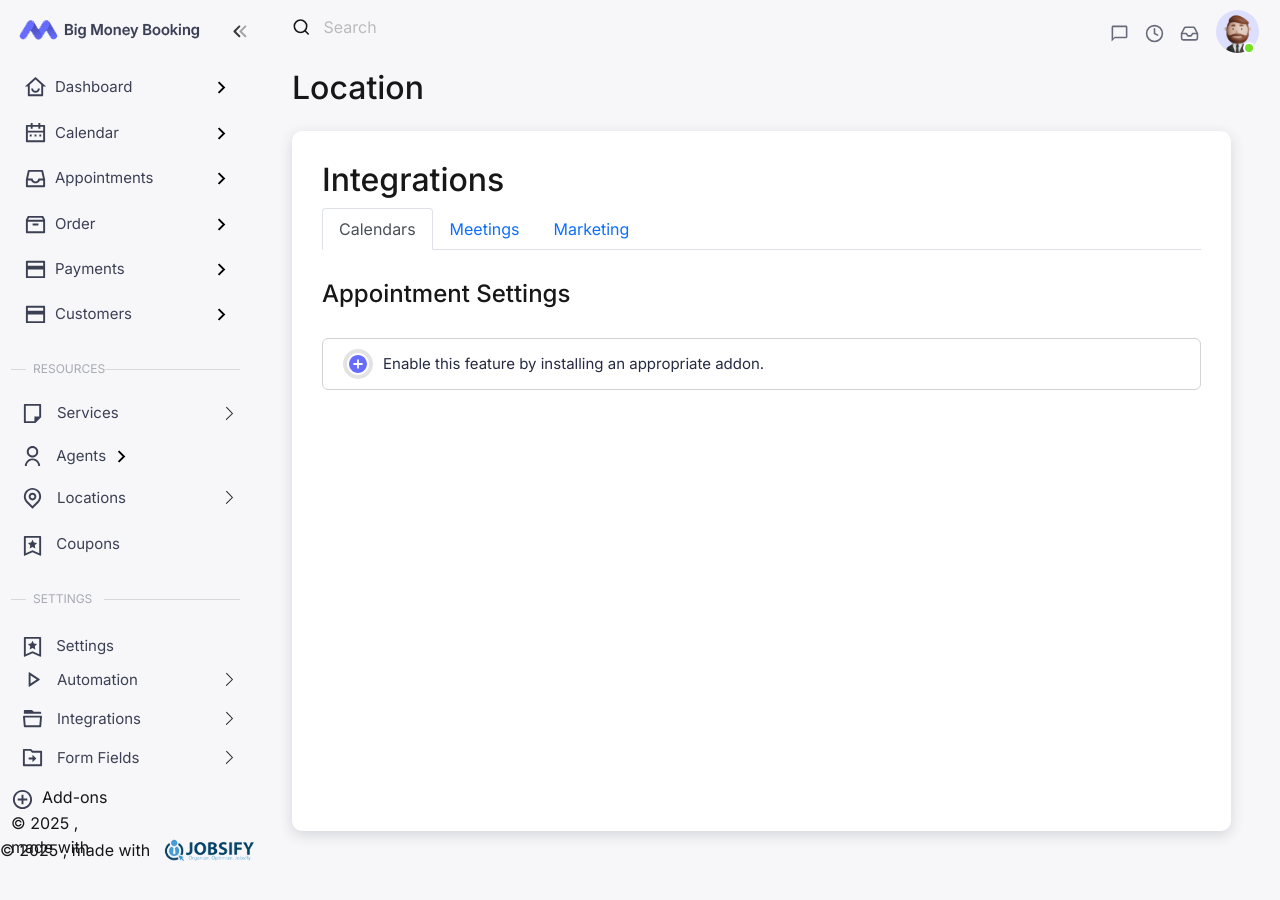
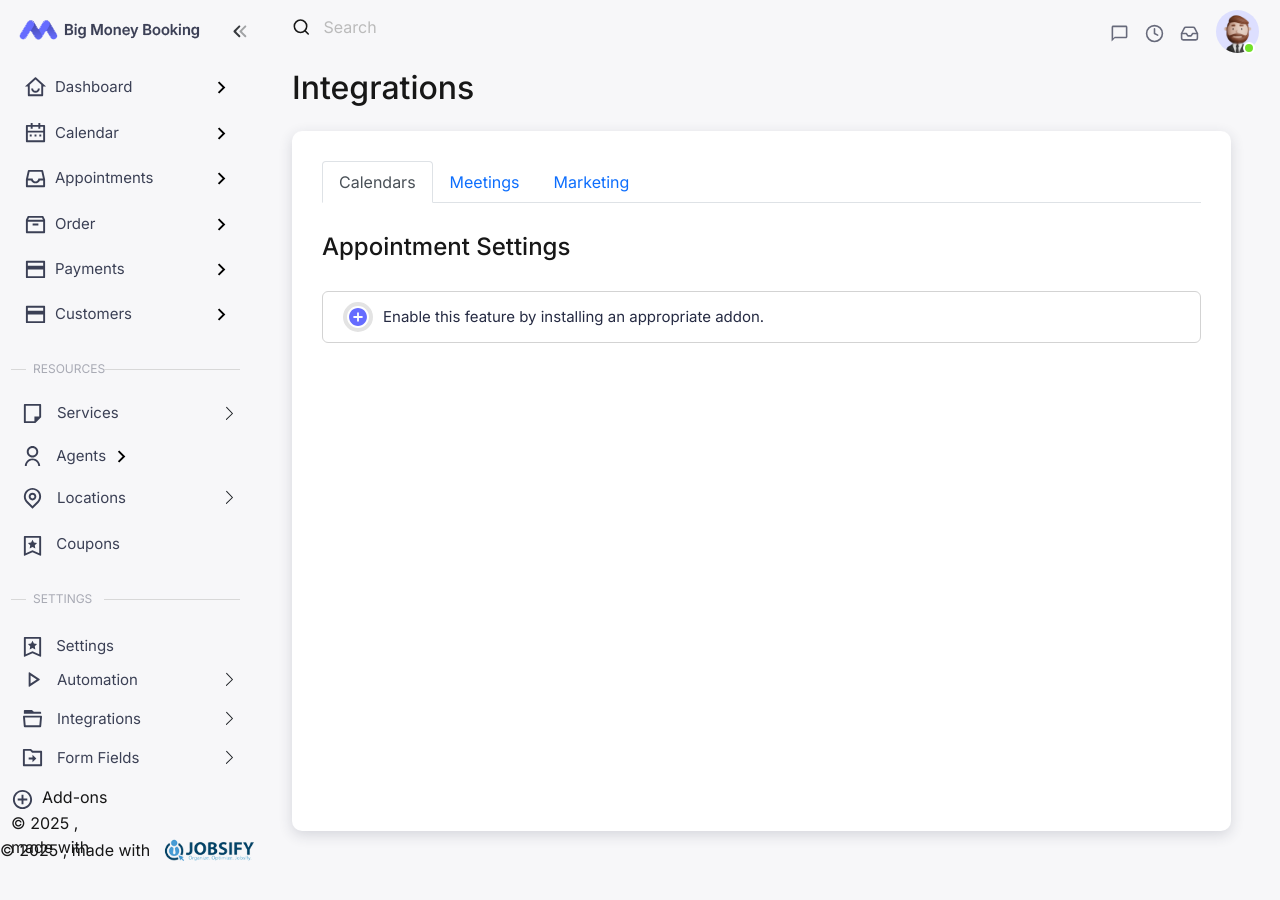
Before and after one commit to ascinate/bigmoney, a Next.js app: page /integrations in a window 1280 px wide. Shown: the top 900 px of the page. Built offline with nearby package versions, Linux system fonts and the light colour scheme.

Commit message:
file next changes

```diff
--- a/src/app/components/AddonMain.js
+++ b/src/app/components/AddonMain.js
@@ -10,6 +10,7 @@ import Extensions from './Extensions'
 import Marketing from './Marketing';
 import Payments from './Payments';
 import VideoMeetings from './VideoMeetings';
+
 function AddonMain() {
     return (
         <>
@@ -59,4 +60,4 @@ function AddonMain() {
     )
 }
 
-export default AddonMain
+export default AddonMain;
--- a/src/app/components/Communications.js
+++ b/src/app/components/Communications.js
@@ -65,4 +65,4 @@ function Communications() {
   )
 }
 
-export default Communications
+export default Communications;
--- a/src/app/formfields/page.js
+++ b/src/app/formfields/page.js
@@ -1,5 +1,4 @@
 "use client"
-
 import React, { useState } from 'react'
 import ToggleSwitch from '../components/ToggleSwitch';
 import { useToggleManager } from '../components/custom-hook/useToggleManager';
--- a/src/app/integrations/page.js
+++ b/src/app/integrations/page.js
@@ -27,14 +27,11 @@ export default function Page() {
             <div className="home-settings float-start w-100">
                  <div className='calendar-tab'>
 
-                          <h2>Location
-                          </h2>
+                    <h2> Integrations </h2>
 
                     <div className='calender-container mt-4'>
                           <div className='calendar'>
-                              <div className='heading-automation'>
-                                  <h2>Integrations</h2>
-                              </div>
+
                               <ul className="nav nav-tabs" id="myTab" role="tablist">
                                   <li className="nav-item" role="presentation">
                                       <button className="nav-link active" id="home-tab" data-bs-toggle="tab" data-bs-target="#home" type="button" role="tab" aria-controls="home" aria-selected="true">Calendars</button>
```
Also changed, not shown: src/app/components/CustomFields.js (+1 -10 lines), src/app/components/LocationCategories.js (+1 -8 lines), src/app/components/LocationDefault.js (+1 -8 lines), src/app/components/Workflows.js (+1 -9 lines).
